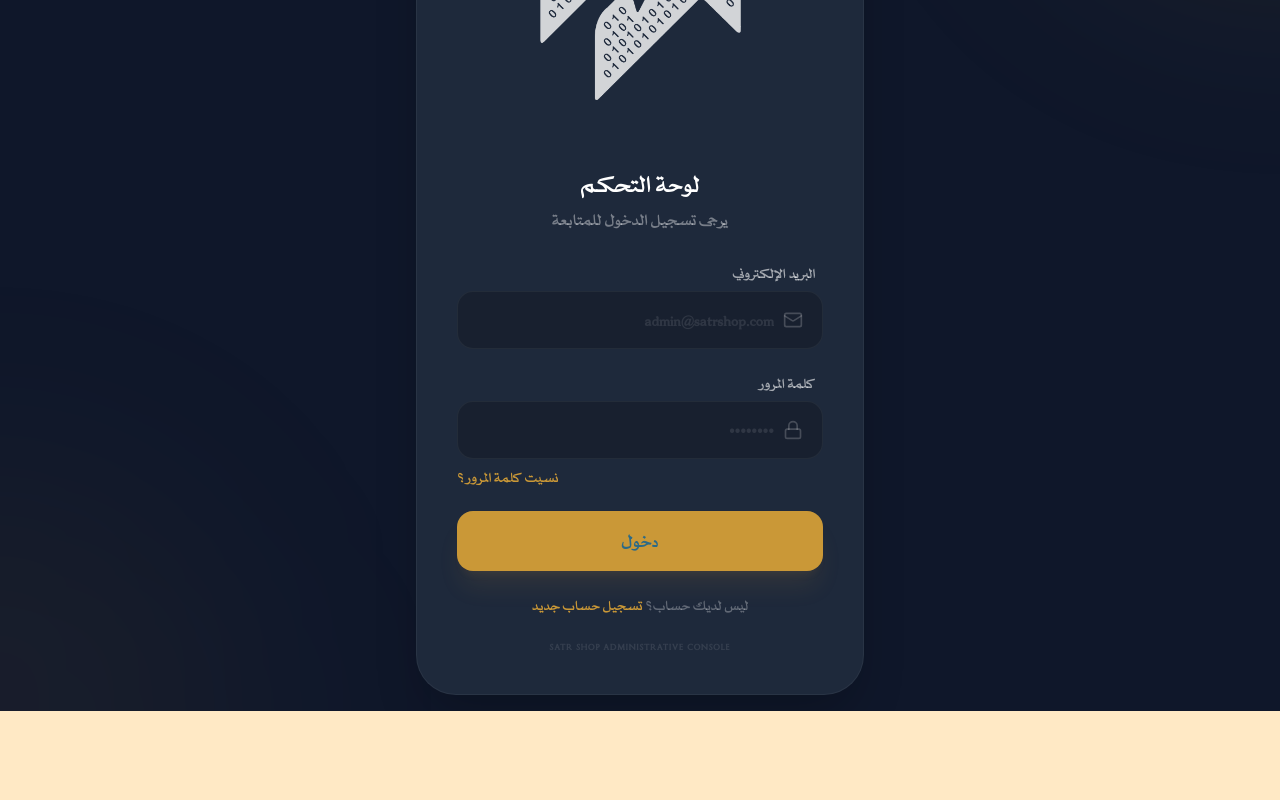
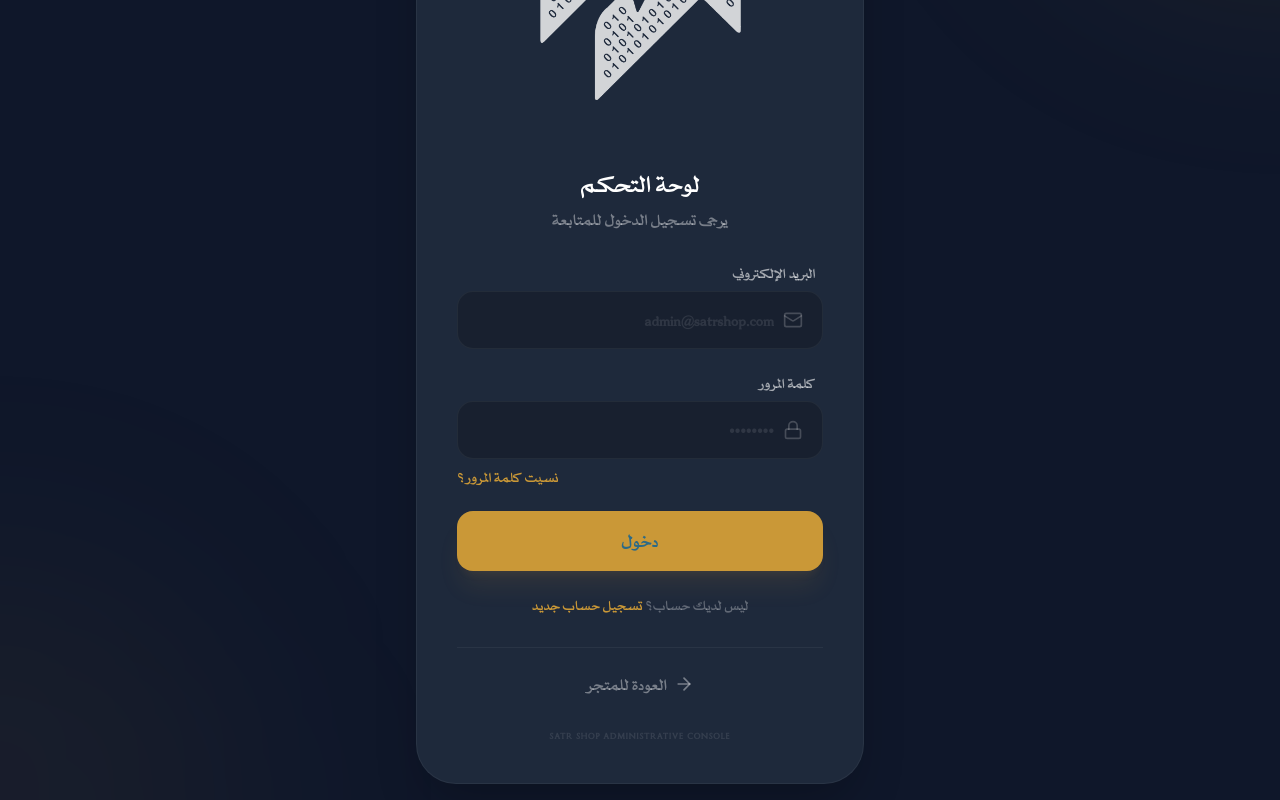
Before and after one commit to satrshop/satrshop, a Next.js app: page /admin/login in a window 1280 px wide. Shown: the part 280-1080 px from the top of the page. Before the commit the page ends 991 px from the top, so only its background shows below. Built offline with nearby package versions, Linux system fonts and the light colour scheme; no server answers.

Commit message:
feat: add back to store button on login page and optimize images/adsense

```diff
--- a/src/app/admin/layout.tsx
+++ b/src/app/admin/layout.tsx
@@ -150,7 +150,7 @@ export default function AdminLayout({ children }: { children: React.ReactNode })
       <aside className="hidden lg:flex w-72 flex-col bg-[#1e293b] border-l border-white/5 sticky top-0 h-screen print:hidden">
         <div className="p-8 border-b border-white/5 flex flex-col items-center">
           <Link href="/">
-            <Image src="/images/whitelogo.png" alt="Satr Shop" width={100} height={32} className="w-auto h-auto mb-2" />
+            <Image src="/images/whitelogo.png" alt="Satr Shop" width={100} height={32} priority className="w-auto h-auto mb-2" />
           </Link>
           <span className="text-[10px] bg-secondary text-primary px-3 py-0.5 rounded-full font-black uppercase tracking-widest">
             إدارة المتجر
@@ -213,7 +213,7 @@ export default function AdminLayout({ children }: { children: React.ReactNode })
           <button onClick={() => setIsSidebarOpen(true)} className="p-2 text-white/80">
             <Menu size={22} />
           </button>
-          <Image src="/images/whitelogo.png" alt="Logo" width={60} height={16} className="w-auto h-auto max-h-[28px]" />
+          <Image src="/images/whitelogo.png" alt="Logo" width={60} height={16} priority className="w-auto h-auto max-h-[28px]" />
           <div className="w-8" /> {/* Spacer */}
         </header>
 
@@ -244,7 +244,7 @@ export default function AdminLayout({ children }: { children: React.ReactNode })
               className="fixed top-0 right-0 h-full w-[80%] max-w-sm bg-[#1e293b] z-[60] shadow-2xl flex flex-col"
             >
               <div className="p-5 flex items-center justify-between border-b border-white/5">
-                <Image src="/images/whitelogo.png" alt="Logo" width={65} height={18} className="w-auto h-auto max-h-[28px]" />
+                <Image src="/images/whitelogo.png" alt="Logo" width={65} height={18} priority className="w-auto h-auto max-h-[28px]" />
                 <button onClick={() => setIsSidebarOpen(false)} className="p-2 text-white/60">
                   <X size={24} />
                 </button>
--- a/src/app/admin/login/page.tsx
+++ b/src/app/admin/login/page.tsx
@@ -7,7 +7,7 @@ import { useRouter, useSearchParams } from "next/navigation";
 import Link from "next/link";
 import Image from "next/image";
 import { motion } from "framer-motion";
-import { Loader2, Lock, Mail, AlertCircle } from "lucide-react";
+import { Loader2, Lock, Mail, AlertCircle, ArrowRight } from "lucide-react";
 
 export default function AdminLoginPage() {
   const [email, setEmail] = useState("");
@@ -128,7 +128,14 @@ export default function AdminLoginPage() {
       >
         <div className="text-center mb-8">
           <div className="mb-6 flex justify-center">
-            <Image src="/images/whitelogo.png" alt="Satr Logo" width={100} height={30} className="w-auto h-auto brightness-0 invert opacity-80" />
+            <Image
+              src="/images/whitelogo.png"
+              alt="Satr Logo"
+              width={100}
+              height={30}
+              priority
+              className="w-auto h-auto brightness-0 invert opacity-80"
+            />
           </div>
           <h1 className="text-2xl font-black text-white mb-2">لوحة التحكم</h1>
           <p className="text-white/40 font-bold">يرجى تسجيل الدخول للمتابعة</p>
@@ -213,7 +220,17 @@ export default function AdminLoginPage() {
           </p>
         </div>
 
-        <p className="mt-6 text-center text-white/10 text-[10px] font-black uppercase tracking-widest">
+        <div className="mt-8 pt-6 border-t border-white/5 flex justify-center">
+          <Link
+            href="/"
+            className="flex items-center gap-2 text-white/40 hover:text-secondary transition-all font-bold group"
+          >
+            <ArrowRight className="group-hover:translate-x-1 transition-transform" size={20} />
+            <span>العودة للمتجر</span>
+          </Link>
+        </div>
+
+        <p className="mt-8 text-center text-white/10 text-[10px] font-black uppercase tracking-widest">
           Satr Shop Administrative Console
         </p>
       </motion.div>
--- a/src/app/layout.tsx
+++ b/src/app/layout.tsx
@@ -149,12 +149,11 @@ export default function RootLayout({
           type="application/ld+json"
           dangerouslySetInnerHTML={{ __html: JSON.stringify(jsonLd) }}
         />
-        <Script
+        <script
           async
           src="https://pagead2.googlesyndication.com/pagead/js/adsbygoogle.js?client=ca-pub-8780681191196549"
           crossOrigin="anonymous"
-          strategy="afterInteractive"
-        />
+        ></script>
       </head>
       <body className="min-h-full flex flex-col bg-background text-foreground transition-colors duration-300">
         <ThemeProvider
--- a/src/components/layout/Footer.tsx
+++ b/src/components/layout/Footer.tsx
@@ -22,8 +22,8 @@ export default function Footer() {
         <div className="col-span-1">
           {/* Logo updated for dark/blue background (inverted visually if needed) */}
           <div className="bg-primary-foreground/90 p-3 rounded-2xl w-fit mb-6 flex gap-2">
-            <Image src="/images/SatrLogo.png" alt="شعار متجر سطر الرسمي - الوضع الفاتح" width={90} height={30} className="object-contain dark:hidden block" />
-            <Image src="/images/whitelogo.png" alt="شعار متجر سطر الرسمي - الوضع الداكن" width={90} height={30} className="object-contain hidden dark:block" />
+            <Image src="/images/SatrLogo.png" alt="شعار متجر سطر الرسمي - الوضع الفاتح" width={90} height={30} style={{ width: "auto", height: "auto" }} className="object-contain dark:hidden block" />
+            <Image src="/images/whitelogo.png" alt="شعار متجر سطر الرسمي - الوضع الداكن" width={90} height={30} style={{ width: "auto", height: "auto" }} className="object-contain hidden dark:block" />
           </div>
           <p className="text-primary-foreground/90 text-sm leading-relaxed mb-6 font-medium">
             سَـطْـر فِكْـرة تُكتـبُ وأثَـر يَبْـقَى.
```
